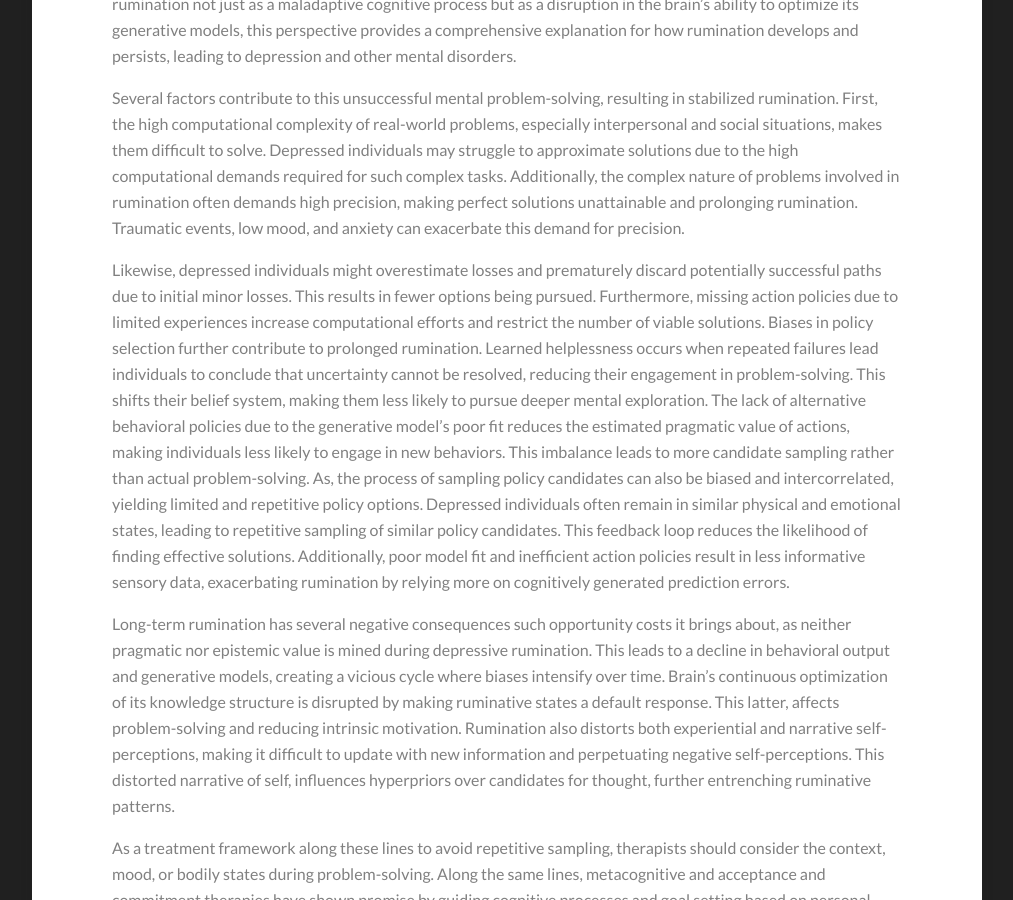
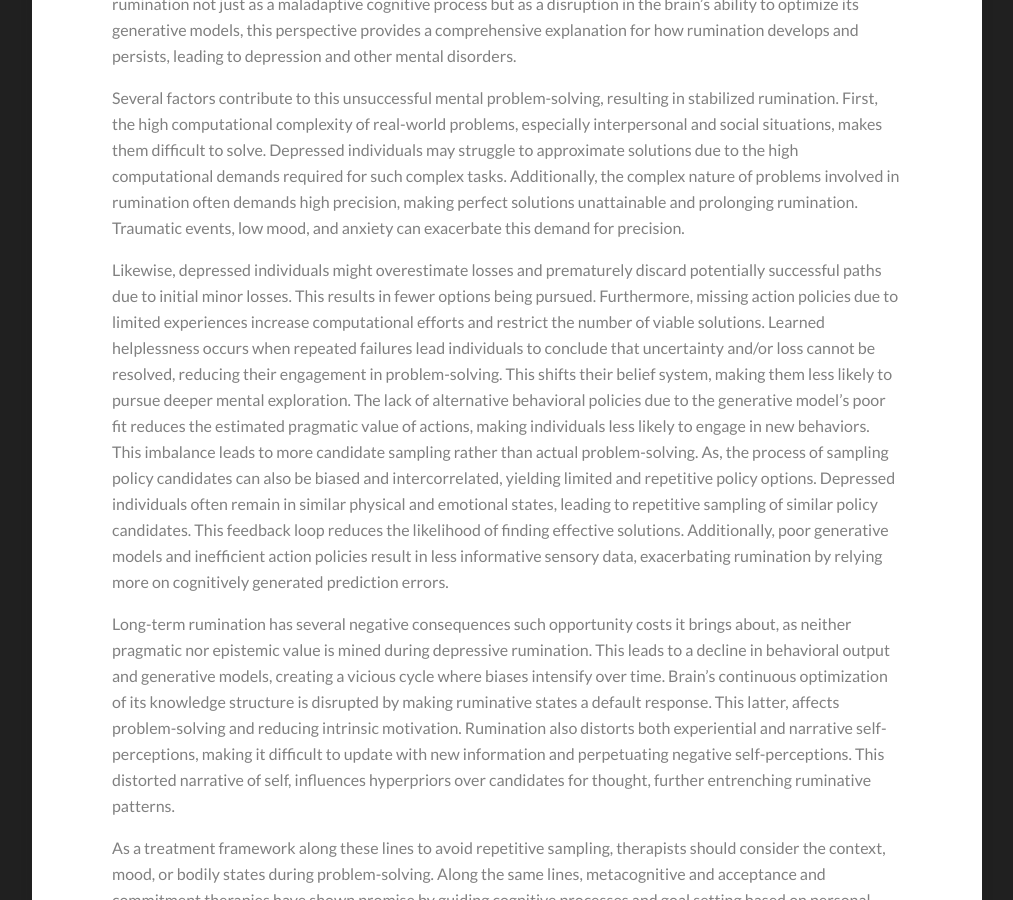
Before and after one commit to Kamran-Afzali/Kamran-Afzali.github.io, a Jekyll site: the page built from _posts/2025-03-25-FEP_ANX_DEP.md, in a window 1280 px wide and 900 px high, scrolled down 3990 px. Shown: the whole window, without its empty margins (133-1146 px from the left). Built offline with Jekyll 4.4.1, drawn with Linux system fonts in a browser that asks for light colours.

Commit message:
Update 2025-03-25-FEP_ANX_DEP.md

```diff
--- a/_posts/2025-03-25-FEP_ANX_DEP.md
+++ b/_posts/2025-03-25-FEP_ANX_DEP.md
@@ -33,7 +33,7 @@ The process of mental simulation is divided into three steps: generating candida
 
 Several factors contribute to this unsuccessful mental problem-solving, resulting in stabilized rumination. First, the high computational complexity of real-world problems, especially interpersonal and social situations, makes them difficult to solve. Depressed individuals may struggle to approximate solutions due to the high computational demands required for such complex tasks. Additionally, the complex nature of problems involved in rumination often demands high precision, making perfect solutions unattainable and prolonging rumination. Traumatic events, low mood, and anxiety can exacerbate this demand for precision.
 
-Likewise, depressed individuals might overestimate losses and prematurely discard potentially successful paths due to initial minor losses. This results in fewer options being pursued. Furthermore, missing action policies due to limited experiences increase computational efforts and restrict the number of viable solutions. Biases in policy selection further contribute to prolonged rumination. Learned helplessness occurs when repeated failures lead individuals to conclude that uncertainty cannot be resolved, reducing their engagement in problem-solving. This shifts their belief system, making them less likely to pursue deeper mental exploration. The lack of alternative behavioral policies due to the generative model’s poor fit reduces the estimated pragmatic value of actions, making individuals less likely to engage in new behaviors. This imbalance leads to more candidate sampling rather than actual problem-solving. As, the process of sampling policy candidates can also be biased and intercorrelated, yielding limited and repetitive policy options. Depressed individuals often remain in similar physical and emotional states, leading to repetitive sampling of similar policy candidates. This feedback loop reduces the likelihood of finding effective solutions. Additionally, poor model fit and inefficient action policies result in less informative sensory data, exacerbating rumination by relying more on cognitively generated prediction errors.
+Likewise, depressed individuals might overestimate losses and prematurely discard potentially successful paths due to initial minor losses. This results in fewer options being pursued. Furthermore, missing action policies due to limited experiences increase computational efforts and restrict the number of viable solutions. Learned helplessness occurs when repeated failures lead individuals to conclude that uncertainty and/or loss cannot be resolved, reducing their engagement in problem-solving. This shifts their belief system, making them less likely to pursue deeper mental exploration. The lack of alternative behavioral policies due to the generative model’s poor fit reduces the estimated pragmatic value of actions, making individuals less likely to engage in new behaviors. This imbalance leads to more candidate sampling rather than actual problem-solving. As, the process of sampling policy candidates can also be biased and intercorrelated, yielding limited and repetitive policy options. Depressed individuals often remain in similar physical and emotional states, leading to repetitive sampling of similar policy candidates. This feedback loop reduces the likelihood of finding effective solutions. Additionally, poor generative models and inefficient action policies result in less informative sensory data, exacerbating rumination by relying more on cognitively generated prediction errors.
 
 Long-term rumination has several negative consequences such opportunity costs it brings about, as neither pragmatic nor epistemic value is mined during depressive rumination. This leads to a decline in behavioral output and generative models, creating a vicious cycle where biases intensify over time. Brain’s continuous optimization of its knowledge structure is disrupted by making ruminative states a default response. This latter, affects problem-solving and reducing intrinsic motivation. Rumination also distorts both experiential and narrative self-perceptions, making it difficult to update with new information and perpetuating negative self-perceptions. This distorted narrative of self, influences hyperpriors over candidates for thought, further entrenching ruminative patterns.
 
```
